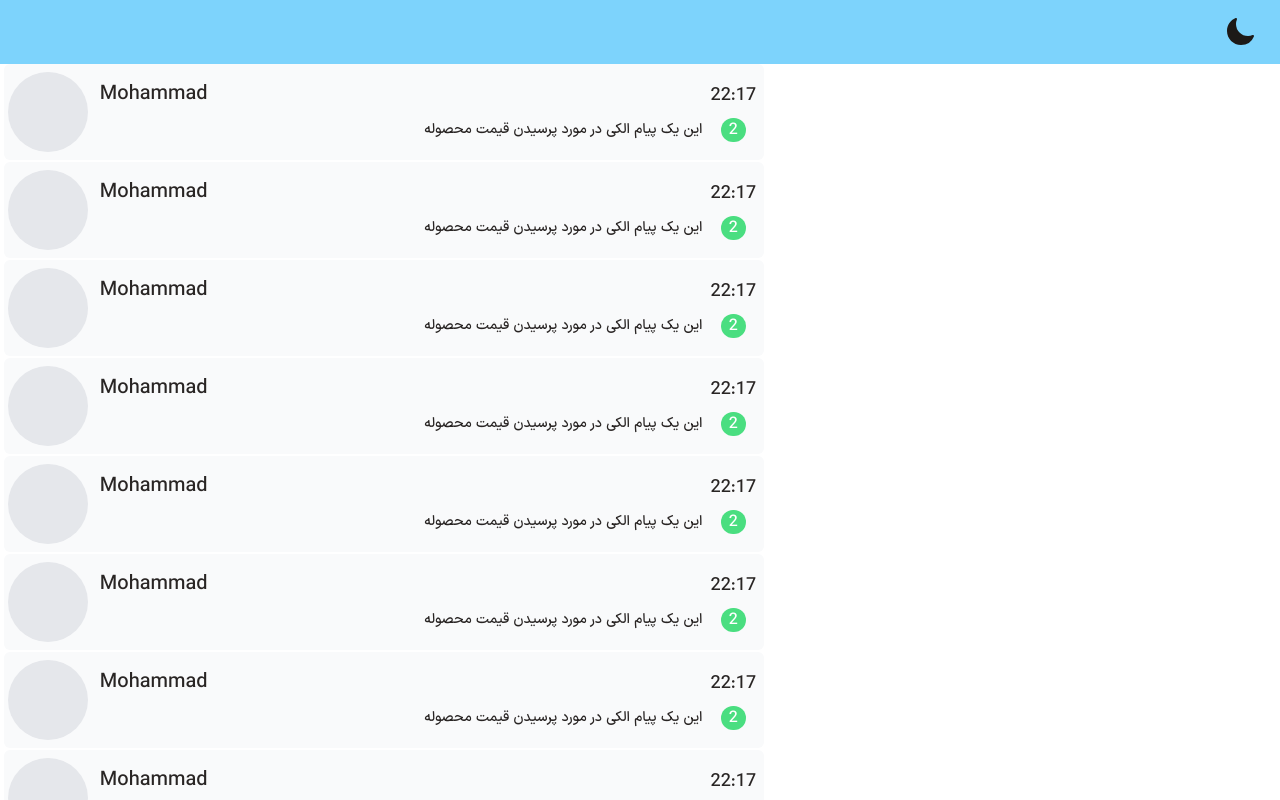
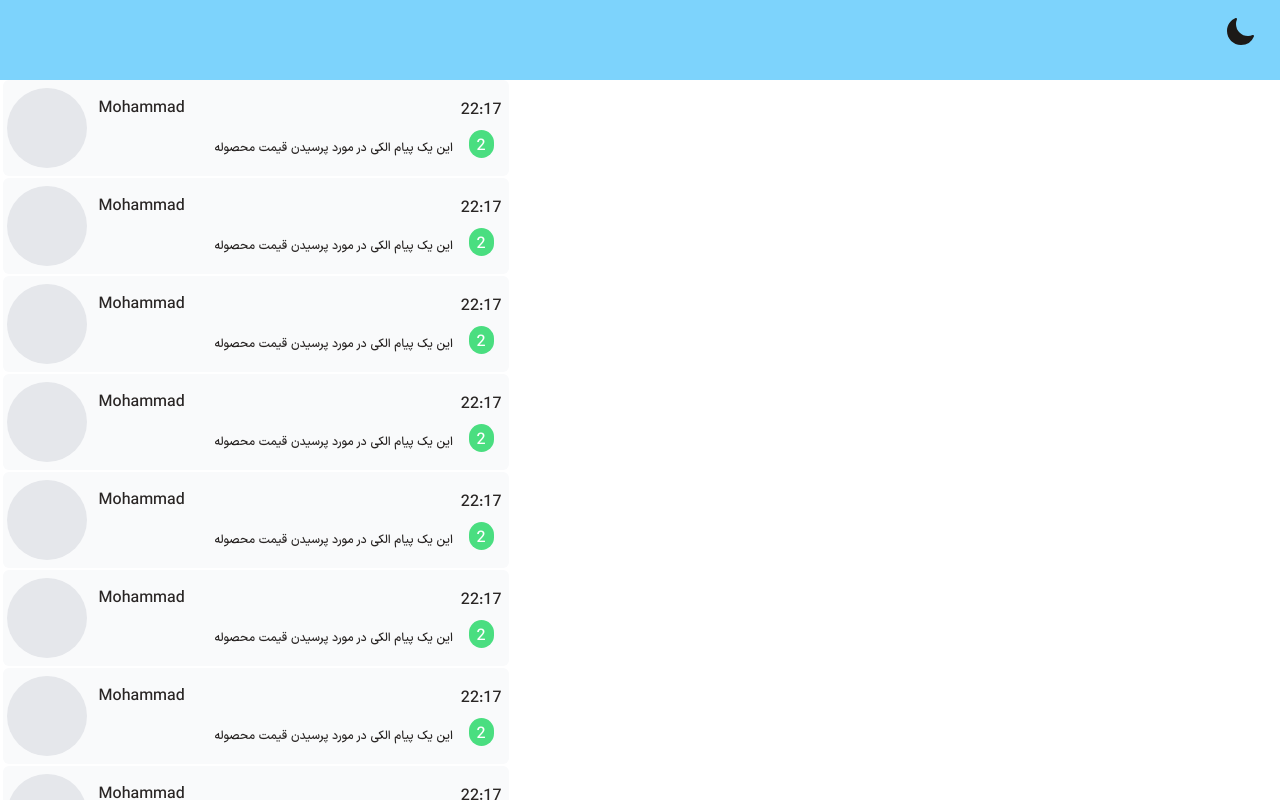
Before and after one commit to mojada7/majazz, a Next.js app: page /agahi/messenger in a window 1280 px wide. Built offline with nearby package versions, Linux system fonts and the light colour scheme.

Commit message:
messengerfotresize

```diff
--- a/src/app/agahi/messenger/page.tsx
+++ b/src/app/agahi/messenger/page.tsx
@@ -7,10 +7,10 @@ function Messenger() {
   const messages = ['somthing','somthing','somthing','somthing','somthing','somthing','somthing','somthing','somthing','somthing','somthing','somthing','somthing','somthing','somthing','somthing','somthing','somthing','somthing','somthing']
   return (
     <FullScreenMain>
-            <div className='h-[8%] w-full bg-sky-300 dark:bg-sky-950'>
+            <div className='h-[6%] md:h-[8%] lg:h-[10%] w-full bg-sky-300 dark:bg-sky-950'>
 
             </div>
-      <div className='w-full lg:w-[60%] h-[92%]'>
+      <div className='w-full lg:w-[40%] h-[94%] md:h-[92%] lg:h-[90%]'>
 
 
         <div className='w-full h-full flex flex-col justify-start items-center overflow-scroll no-scrollbar gap-[2px]'>
@@ -21,19 +21,19 @@ function Messenger() {
 
       </div>
       <div className='h-full py-2 flex flex-col justify-between grow px-2'>
-        <div className='w-fit text-xl ps-1'>
+        <div className='w-fit text-md ps-1'>
           {i.contact}
         </div>
-        <div className='ms-4 text-right text-sm h-6 overflow-hidden'>
+        <div className='ms-4 text-right text-xs h-4 overflow-hidden mb-1'>
           {i.messages[0].message}
         </div>
       </div>
       <div>
       <div className='flex flex-col gap-2 items-center'>
-            <div className='text-lg'>
+            <div className='text-md'>
               {i.messages[0].date}
             </div>
-            <div className='rounded-full bg-green-400 px-2 text-white w-fit'>
+            <div className='rounded-full bg-green-400 px-2 pt-1 text-white w-fit'>
               2
             </div>
 
```
